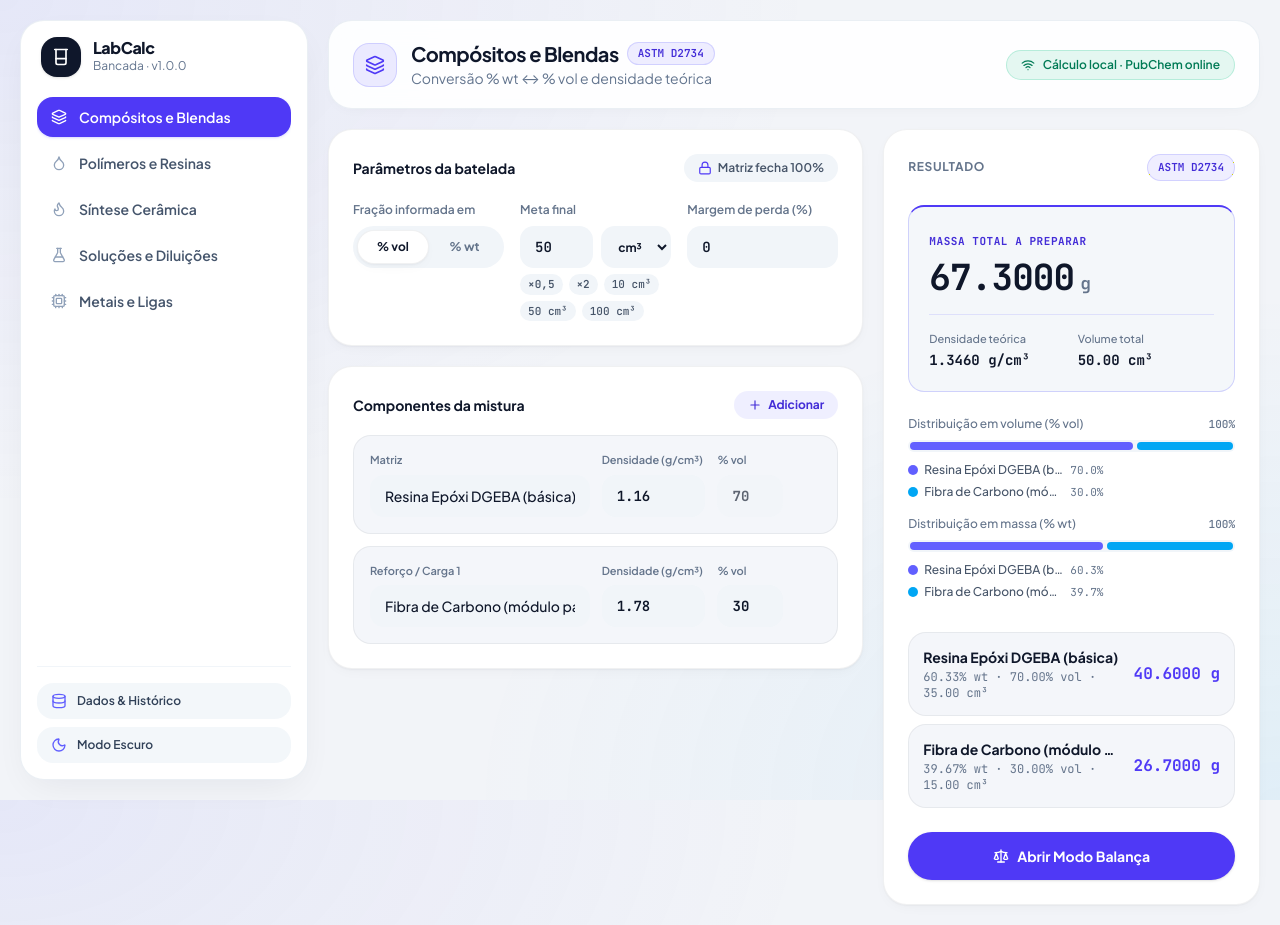
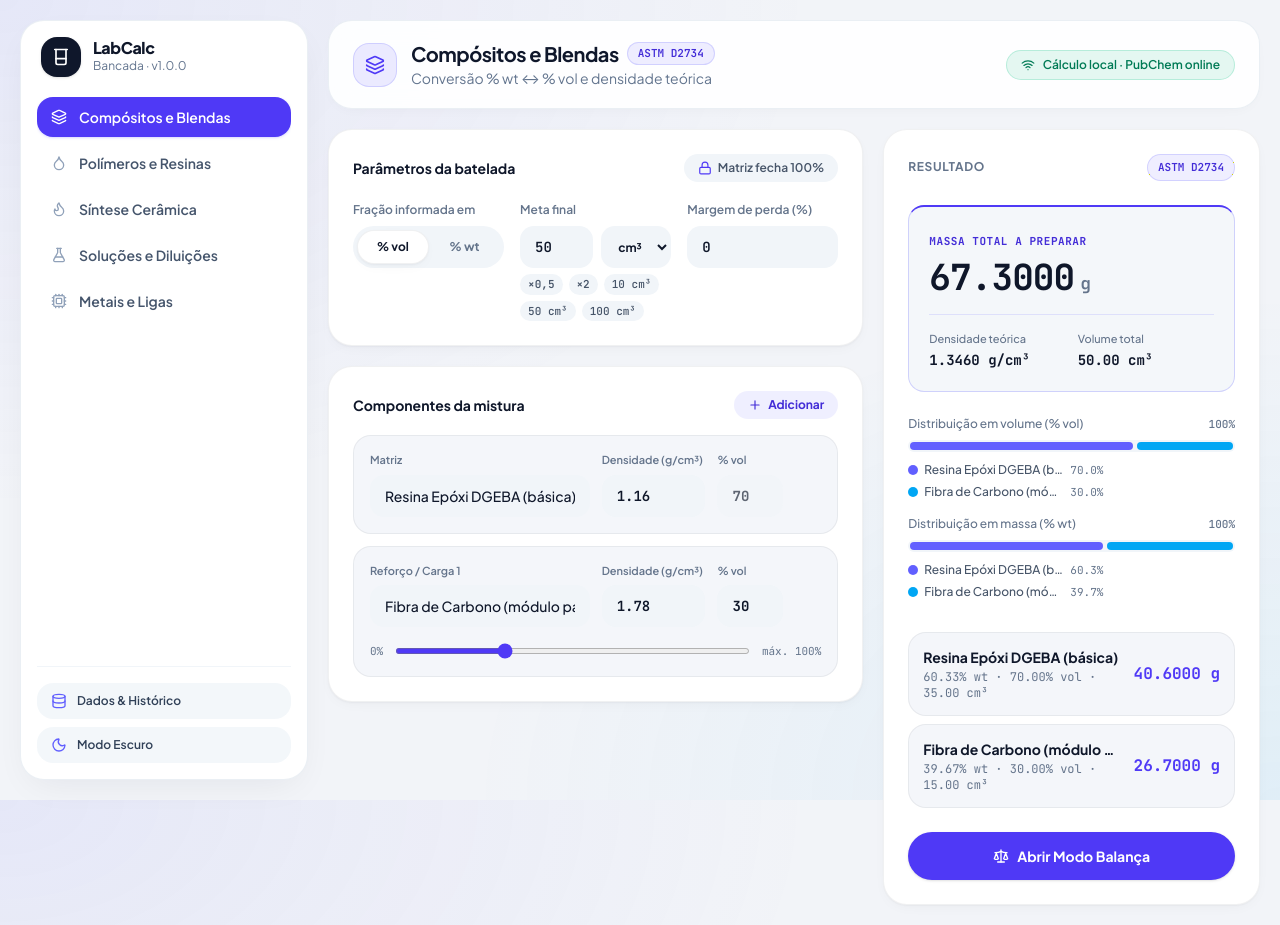
Before and after one commit to Tech-Thiago/calculadora-bancada, a React (Vite) app: page / in a window 1280 px wide. Built offline with nearby package versions, Linux system fonts and the light colour scheme.

Commit message:
feat(etapa-3.4): sliders sincronizados com limite dinamico em Compositos e Metais

```diff
--- a/src/modules/ModuloCompositos.jsx
+++ b/src/modules/ModuloCompositos.jsx
@@ -239,6 +239,24 @@ export default function ModuloCompositos({ onAbrirModoBalanca }) {
           <div className="space-y-3">
             {componentes.map((comp, idx) => {
               const matrizBloqueada = idx === 0 && autoCompletarMatriz;
+              const mostrarSlider = autoCompletarMatriz && idx >= 1;
+              const somaOutrosSecundarios = mostrarSlider
+                ? componentes
+                    .slice(1)
+                    .reduce(
+                      (acc, item, subIdx) =>
+                        subIdx + 1 === idx ? acc : acc + (parseFloat(item.fracaoPct) || 0),
+                      0
+                    )
+                : 0;
+              const maxPermitido = mostrarSlider
+                ? Math.max(0, Number((100 - somaOutrosSecundarios).toFixed(2)))
+                : 100;
+              const valorSlider = Math.min(
+                maxPermitido,
+                Math.max(0, parseFloat(comp.fracaoPct) || 0)
+              );
+
               return (
                 <div
                   key={comp.id}
@@ -300,6 +318,33 @@ export default function ModuloCompositos({ onAbrirModoBalanca }) {
                       </button>
                     )}
                   </div>
+
+                  {mostrarSlider && (
+                    <div className="sm:col-span-12 pt-1 flex items-center gap-3">
+                      <span className="text-[11px] font-mono text-slate-400 shrink-0">0%</span>
+                      <input
+                        type="range"
+                        min={0}
+                        max={maxPermitido}
+                        step={0.5}
+                        disabled={maxPermitido <= 0}
+                        value={valorSlider}
+                        aria-label={`Ajuste rápido da fração de ${comp.nome || `Reforço ${idx}`}`}
+                        onChange={(e) => {
+                          const bruto = parseFloat(e.target.value);
+                          const ajustado = Math.min(
+                            maxPermitido,
+                            Math.max(0, Number.isFinite(bruto) ? bruto : 0)
+                          );
+                          atualizarComponente(comp.id, "fracaoPct", String(ajustado));
+                        }}
+                        className={`w-full h-1.5 rounded-lg cursor-pointer ${tema.sliderAccent}`}
+                      />
+                      <span className="text-[11px] font-mono text-slate-500 shrink-0 tabular-nums">
+                        máx. {maxPermitido}%
+                      </span>
+                    </div>
+                  )}
                 </div>
               );
             })}
--- a/src/modules/ModuloMetais.jsx
+++ b/src/modules/ModuloMetais.jsx
@@ -230,6 +230,24 @@ export default function ModuloMetais({ onAbrirModoBalanca }) {
           <div className="space-y-3">
             {elementos.map((el, idx) => {
               const baseBloqueada = idx === 0 && autoCompletarBase;
+              const mostrarSlider = autoCompletarBase && idx >= 1;
+              const somaOutrosSecundarios = mostrarSlider
+                ? elementos
+                    .slice(1)
+                    .reduce(
+                      (acc, item, subIdx) =>
+                        subIdx + 1 === idx ? acc : acc + (parseFloat(item.fracaoPct) || 0),
+                      0
+                    )
+                : 0;
+              const maxPermitido = mostrarSlider
+                ? Math.max(0, Number((100 - somaOutrosSecundarios).toFixed(2)))
+                : 100;
+              const valorSlider = Math.min(
+                maxPermitido,
+                Math.max(0, parseFloat(el.fracaoPct) || 0)
+              );
+
               return (
                 <div
                   key={el.id}
@@ -307,6 +325,33 @@ export default function ModuloMetais({ onAbrirModoBalanca }) {
                       </button>
                     )}
                   </div>
+
+                  {mostrarSlider && (
+                    <div className="sm:col-span-12 pt-1 flex items-center gap-3">
+                      <span className="text-[11px] font-mono text-slate-400 shrink-0">0%</span>
+                      <input
+                        type="range"
+                        min={0}
+                        max={maxPermitido}
+                        step={0.5}
+                        disabled={maxPermitido <= 0}
+                        value={valorSlider}
+                        aria-label={`Ajuste rápido da fração de ${el.simbolo || `Elemento ${idx + 1}`}`}
+                        onChange={(e) => {
+                          const bruto = parseFloat(e.target.value);
+                          const ajustado = Math.min(
+                            maxPermitido,
+                            Math.max(0, Number.isFinite(bruto) ? bruto : 0)
+                          );
+                          atualizarElemento(el.id, "fracaoPct", String(ajustado));
+                        }}
+                        className={`w-full h-1.5 rounded-lg cursor-pointer ${tema.sliderAccent}`}
+                      />
+                      <span className="text-[11px] font-mono text-slate-500 shrink-0 tabular-nums">
+                        máx. {maxPermitido}%
+                      </span>
+                    </div>
+                  )}
                 </div>
               );
             })}
```
